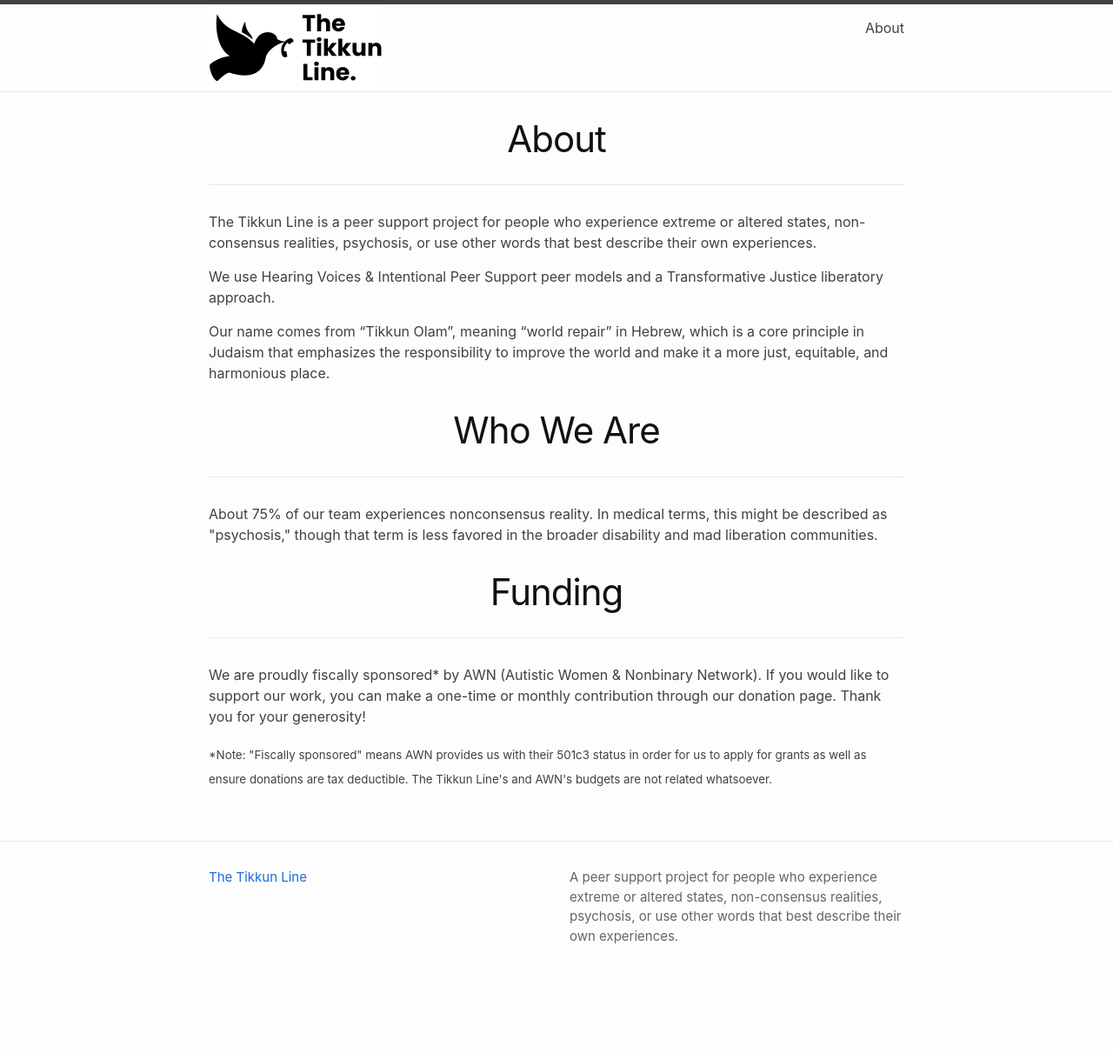
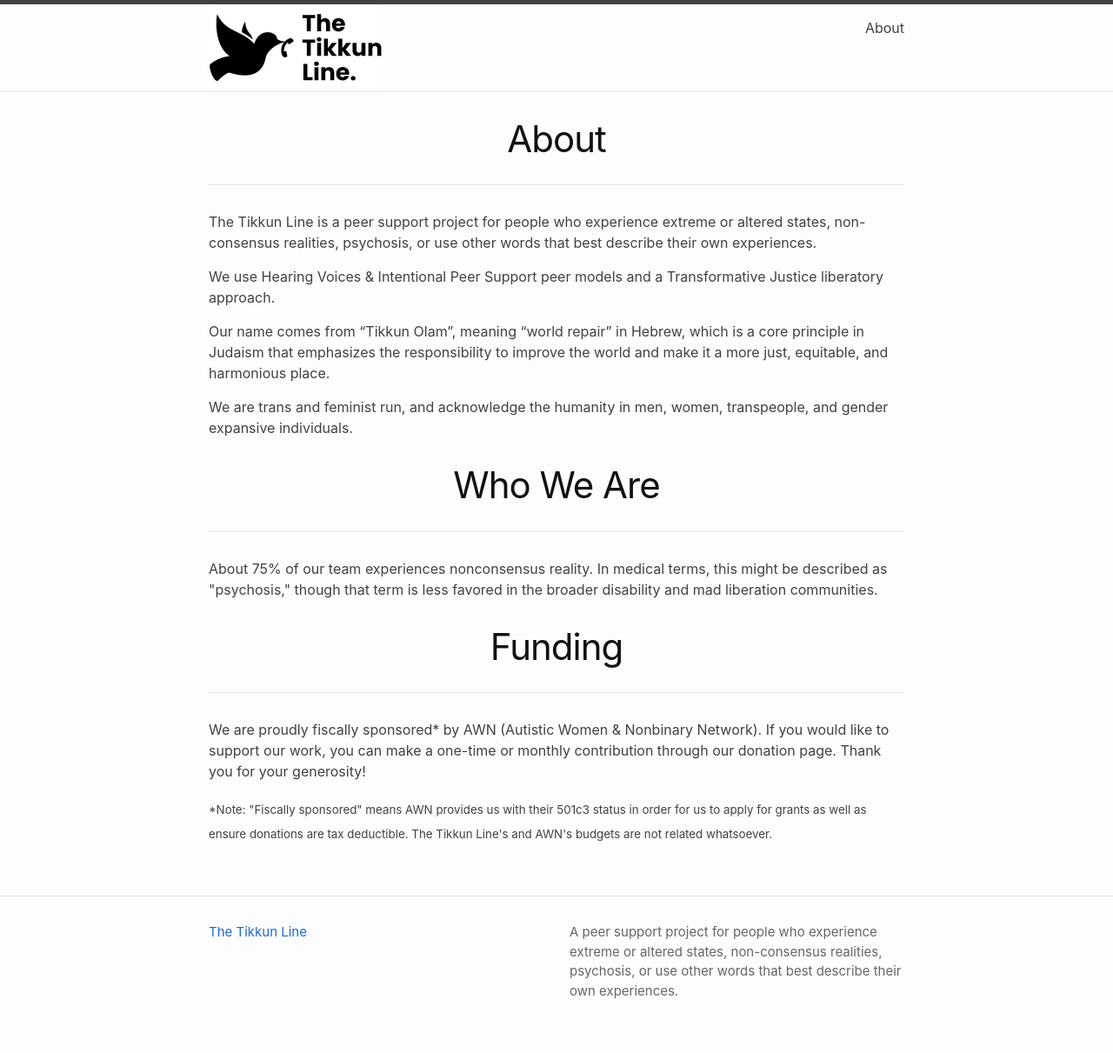
Before and after one commit to The-Tikkun-Line/the-tikkun-line.github.io, a Jekyll site: the page built from about.markdown, in a window 1280 px wide. Shown: the whole page at 87% size. Built offline with Jekyll 4.4.1, drawn with Linux system fonts in a browser that asks for light colours; before the commit the page ends 1148 px from its top, so only the background shows below that.

Commit message:
Line about feminist run.

```diff
--- a/about.markdown
+++ b/about.markdown
@@ -9,6 +9,8 @@ The Tikkun Line is a peer support project for people who experience extreme or a
 We use Hearing Voices & Intentional Peer Support peer models and a Transformative Justice liberatory approach.
 
 Our name comes from "Tikkun Olam", meaning "world repair" in Hebrew, which is a core principle in Judaism that emphasizes the responsibility to improve the world and make it a more just, equitable, and harmonious place.
+
+We are trans and feminist run, and acknowledge the humanity in men, women, transpeople, and gender expansive individuals.
 
 <div class="post-header">
 	<h1 class="post-title">Who We Are</h1>
```
